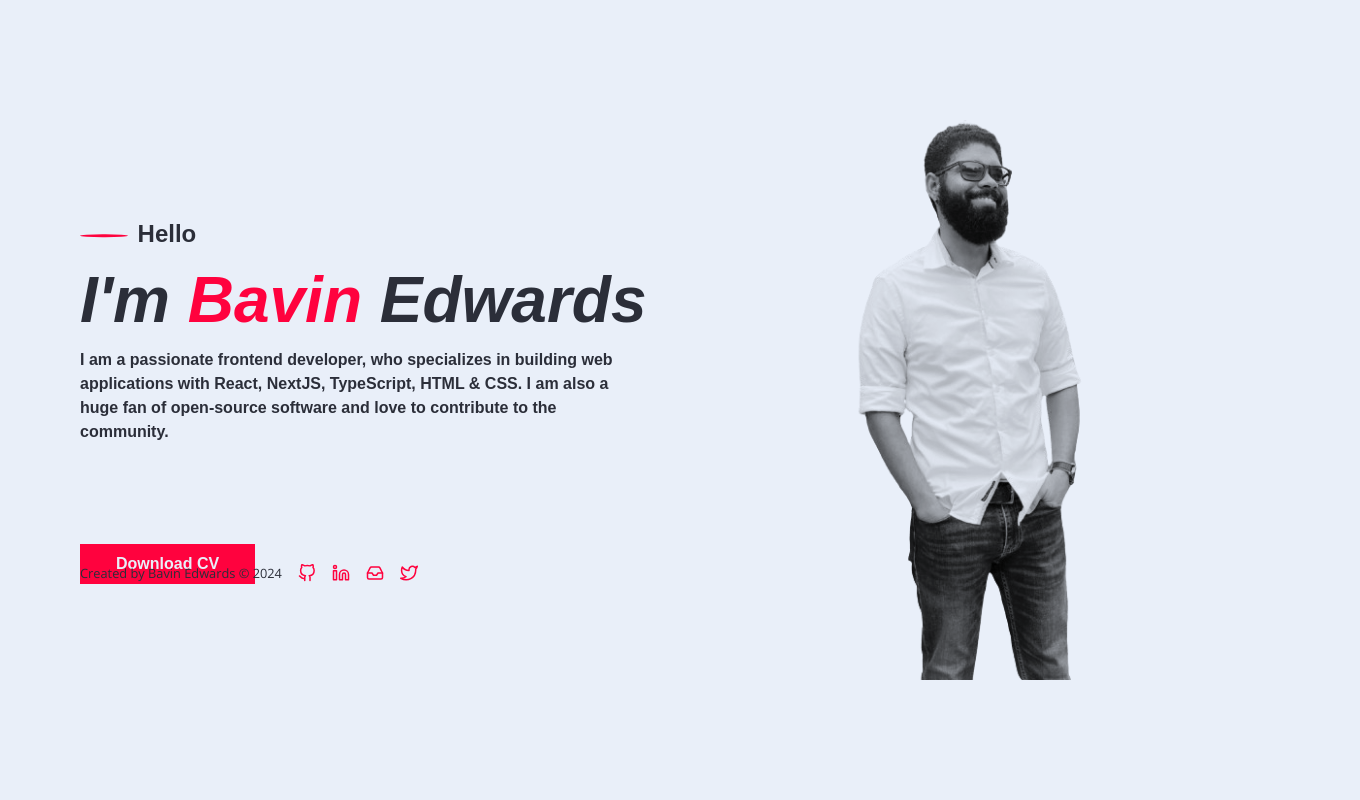
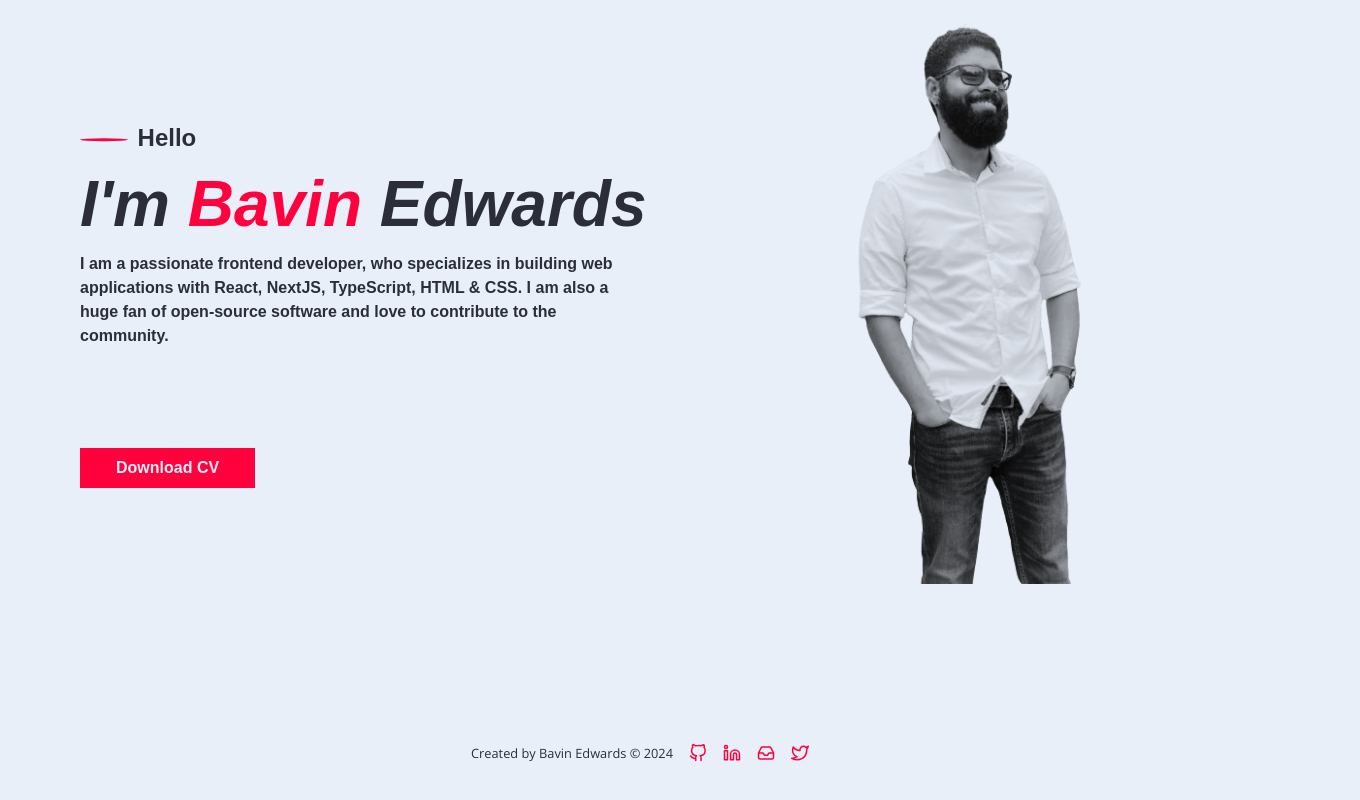
Before and after one commit to zerico007/portfolio, a React (Vite) app: page / in a window 1280 px wide. Shown: the part 136-936 px from the top of the page, 1360 px wide, since content can reach past the window. After the commit the page ends 915 px from the top, so only its background shows below. Built offline with nearby package versions, Linux system fonts and the light colour scheme; a web font is replaced by a local one.

Commit message:
nav & fotter positionng

```diff
--- a/package.json
+++ b/package.json
@@ -16,6 +16,7 @@
     "@chakra-ui/react": "^2.8.2",
     "@emotion/react": "^11.11.4",
     "@emotion/styled": "^11.11.5",
+    "classnames": "^2.5.1",
     "framer-motion": "^11.2.12",
     "react": "^18.3.1",
     "react-dom": "^18.3.1",
--- a/src/components/About/About.module.scss
+++ b/src/components/About/About.module.scss
@@ -3,6 +3,7 @@
   justify-content: space-between;
   align-items: center;
   margin: 10rem 5rem;
+  box-sizing: border-box;
 }
 
 .about {
@@ -50,7 +51,6 @@
 }
 
 .hero {
-  position: relative;
   width: 400px;
   filter: grayscale(100%);
   mix-blend-mode: multiply;
@@ -60,4 +60,8 @@
     display: block;
     width: 100%;
   }
+
+  @media screen and (max-width: 600px) {
+    display: none;
+  }
 }
--- a/src/components/Footer/Footer.module.scss
+++ b/src/components/Footer/Footer.module.scss
@@ -1,13 +1,26 @@
 .footer {
-    position: sticky;
+  position: relative;
   width: 100%;
-    height: 100px;
+  height: auto;
   bottom: 0;
+  left: 0;
   color: var(--darker-light-text-color);
   font-size: 0.8rem;
-    margin: 0 5rem;
+  margin-bottom: 1rem;
   display: flex;
-    justify-content: flex-start;
+  justify-content: center;
   gap: 1rem;
   z-index: 10;
+  box-sizing: border-box;
+  background-color: var(--light-theme-color);
+
+  @media (max-width: 500px) {
+    flex-direction: column;
+    align-items: center;
   }
+}
+
+.socials {
+  display: flex;
+  gap: 1rem;
+}
--- a/src/components/Footer/Footer.tsx
+++ b/src/components/Footer/Footer.tsx
@@ -5,6 +5,7 @@ export default function Footer() {
   return (
     <footer className={styles.footer}>
       <p>Created by Bavin Edwards &copy; {new Date().getFullYear()}</p>
+      <div className={styles.socials}>
         <a href="https://github.com/zerico007" target="_blank" rel="noreferrer">
           <GitHub size={18} color="var(--primary-red)" />
         </a>
@@ -15,12 +16,17 @@ export default function Footer() {
         >
           <Linkedin size={18} color="var(--primary-red)" />
         </a>
-      <a href="mailto:bavin_edwards@live.com" target="_blank" rel="noreferrer">
+        <a
+          href="mailto:bavin_edwards@live.com"
+          target="_blank"
+          rel="noreferrer"
+        >
           <Inbox size={18} color="var(--primary-red)" />
         </a>
         <a href="https://x.com/BavinEdwards" target="_blank" rel="noreferrer">
           <Twitter size={18} color="var(--primary-red)" />
         </a>
+      </div>
     </footer>
   );
 }
--- a/src/components/NavBar/NavBar.module.scss
+++ b/src/components/NavBar/NavBar.module.scss
@@ -1,10 +1,15 @@
 .nav {
   display: flex;
+  position: fixed;
+  top: 0px;
+  left: 0px;
+  width: 100%;
   justify-content: center;
   gap: 1rem;
   align-items: center;
   padding: 1rem 2rem;
-  background-color: transparent;
+  background-color: var(--light-theme-color);
   height: 6rem;
   font-weight: 700;
+  z-index: 10;
 }
```
Also changed, not shown: 1 other file (tests, documents, lock files or other folders). Lines whose indentation alone changed are shown as unchanged.
